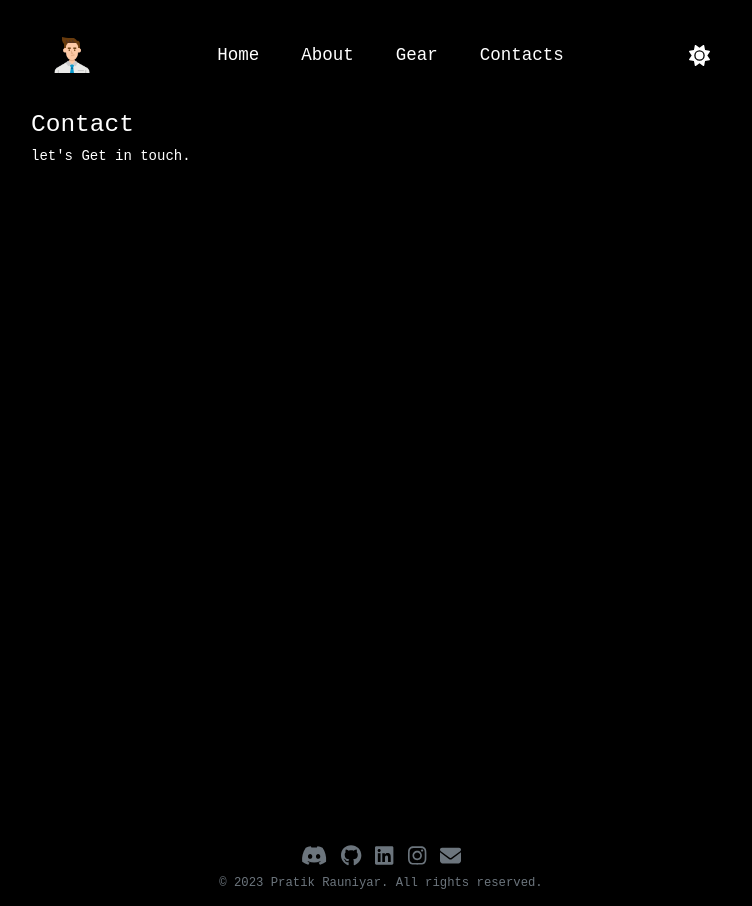
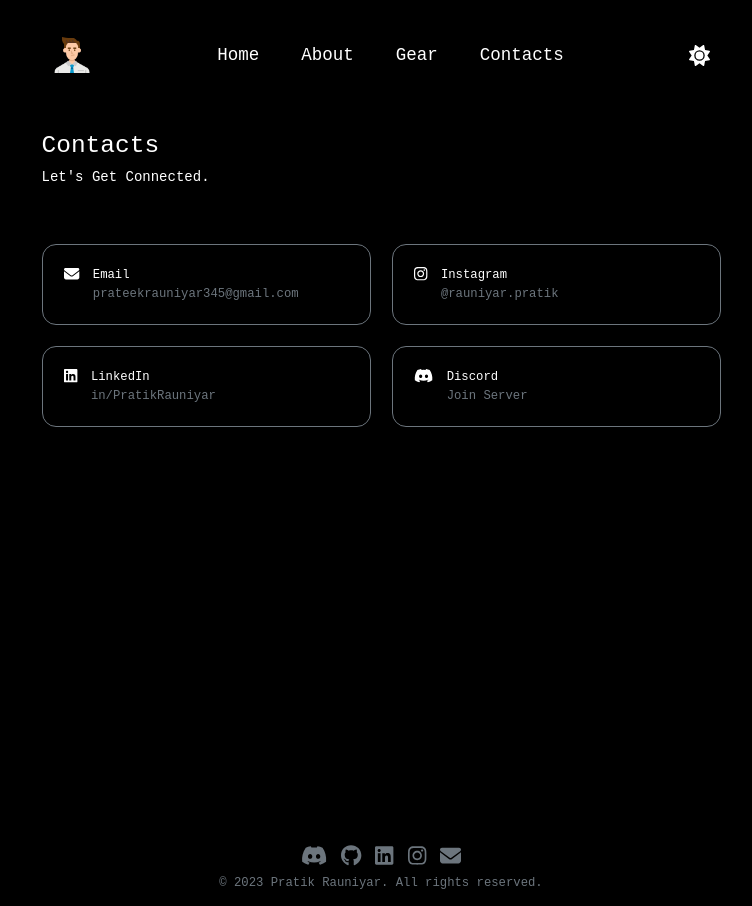
Before and after one commit to prateekrauniyar345/new-portfolio, a React (Vite) app: page /contact in a window 1280 px wide. Shown: the whole page, without its empty margins (259-1011 px from the left). Built offline with nearby package versions, Linux system fonts and the light colour scheme.

Commit message:
added contacts page

```diff
--- a/src/pages/About.jsx
+++ b/src/pages/About.jsx
@@ -299,7 +299,7 @@ export default function About() {
             <p className='fw-bold'>
               {hobby.title}
             </p>
-            <p className='text-secondary small mb-0 lh-sm'>
+            <div className='text-secondary small mb-0 lh-sm'>
               {hobby.iconTypes === 'img' ? (
                 <>
                   {hobby.description}
@@ -320,7 +320,7 @@ export default function About() {
                   </p>
                 </>
               )}
-            </p>
+            </div>
           </div>
         ))}
       </div>
--- a/src/pages/Contacts.jsx
+++ b/src/pages/Contacts.jsx
@@ -1,21 +1,75 @@
-const Contact = () =>{
-    return(
-        <>
-            <div className="d-flex flex-column mt-4 mb-4">
-                <h3>Contact</h3>
-                <p>let's Get in touch.</p>
-            </div>
+import { FontAwesomeIcon } from "@fortawesome/react-fontawesome";
+import {
+  faDiscord,
+  faGithub,
+  faLinkedin,
+  faInstagram,
+} from '@fortawesome/free-brands-svg-icons';
+import { faEnvelope } from '@fortawesome/free-solid-svg-icons';
+import { useContext } from 'react';
+import { ThemeContext } from '../components/ThemeContext';
 
-            {/* contents */}
-            <div className="row no-gutters">
-                <div className="cold-md-6 col-12 d-flex flex-column align-items-center mb-4 mt-4">
-                    <div>
+const contactData = [
+  {
+    icon: faEnvelope,
+    title: "Email",
+    subtitle: "prateekrauniyar345@gmail.com",
+    link: "mailto:prateekrauniyar345@gmail.com"
+  },
+  {
+    icon: faInstagram,
+    title: "Instagram",
+    subtitle: "@rauniyar.pratik",
+    link: "https://www.instagram.com/rauniyar.pratik/"
+  },
+  {
+    icon: faLinkedin,
+    title: "LinkedIn",
+    subtitle: "in/PratikRauniyar",
+    link: "https://www.linkedin.com/in/pratik-rauniyar-531a97174/"
+  },
+  {
+    icon: faDiscord,
+    title: "Discord",
+    subtitle: "Join Server",
+    link: "https://discord.com/users/877191910442274876"
+  },
+];
 
-                    </div>
+const Contact = () => {
+
+  const { theme, toggleTheme } = useContext(ThemeContext);
+  return (
+    <div className="container my-5" style={{ color: theme === 'dark' ? 'white' : 'black' }}>
+      <div className="d-flex flex-column mt-4 mb-4">
+        <h3>Contacts</h3>
+        <p>Let's Get Connected. </p>
+      </div>
+
+      <div className="row g-4 mt-4">
+        {contactData.map((item, idx) => (
+          <div key={idx} className="col-12 col-md-6 small">
+            <a
+              href={item.link}
+              target="_blank"
+              rel="noopener noreferrer"
+              className="text-decoration-none text-light"
+            >
+              <div
+                style={{ color: theme === 'dark' ? 'white' : 'black' }}
+                className="border border-secondary rounded rounded-4 p-4 h-100 d-flex align-items-start gap-3 hover-shadow">
+                <FontAwesomeIcon icon={item.icon} size="lg" />
+                <div>
+                  <div className="fw-normal">{item.title}</div>
+                  <div className="text-secondary">{item.subtitle}</div>
                 </div>
-            </div>
-        </>
-    )
-}
+              </div>
+            </a>
+          </div>
+        ))}
+      </div>
+    </div>
+  );
+};
 
 export default Contact;
```
